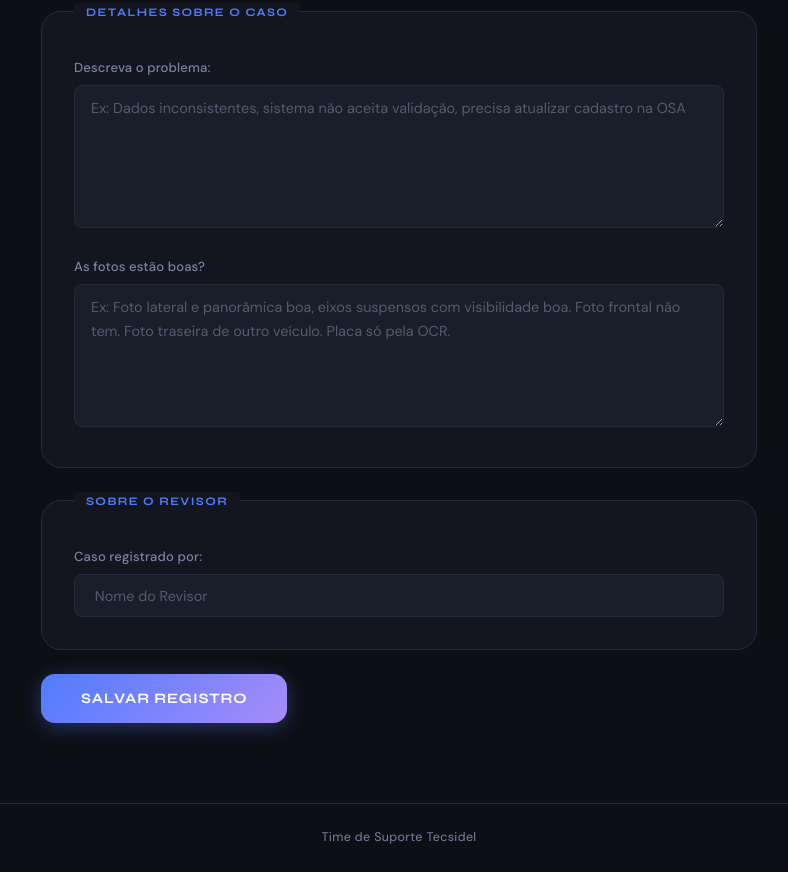
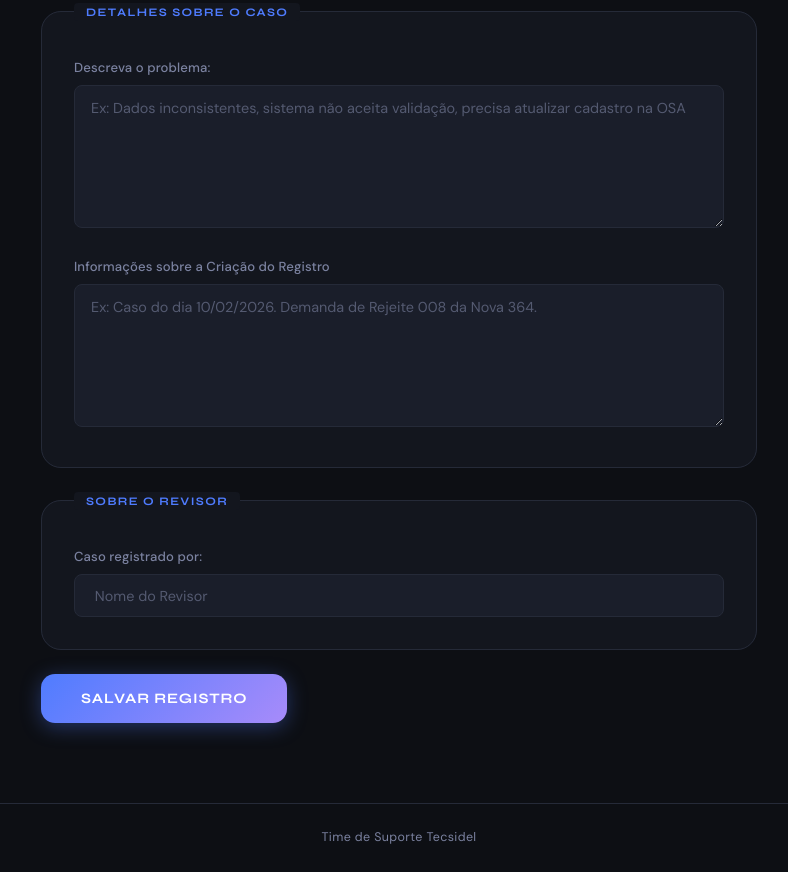
Before and after one commit to NicolasClementedt/controlevalidacao, a plain HTML site: page index.html in a window 1280 px wide. Shown: the part 1134-2006 px from the top of the page, without its empty margins (241-1029 px from the left). Drawn offline with Linux system fonts and the light colour scheme.

Commit message:
Atualizando placeholder e label da página de registros

```diff
--- a/index.html
+++ b/index.html
@@ -82,13 +82,13 @@
             placeholder="Ex: Dados inconsistentes, sistema não aceita validação, precisa atualizar cadastro na OSA"
           ></textarea>
 
-          <label for="qualidadeFotos">As fotos estão boas? </label
+          <label for="qualidadeFotos"> Informações sobre a Criação do Registro </label
           ><textarea
             id="qualidadeFotos"
             name="qualidadeFotos"
             rows="5"
             cols="30"
-            placeholder="Ex: Foto lateral e panorâmica boa, eixos suspensos com visibilidade boa. Foto frontal não tem. Foto traseira de outro veículo. Placa só pela OCR."
+            placeholder="Ex: Caso do dia 10/02/2026. Demanda de Rejeite 008 da Nova 364."
           ></textarea>
         </fieldset>
 
```
